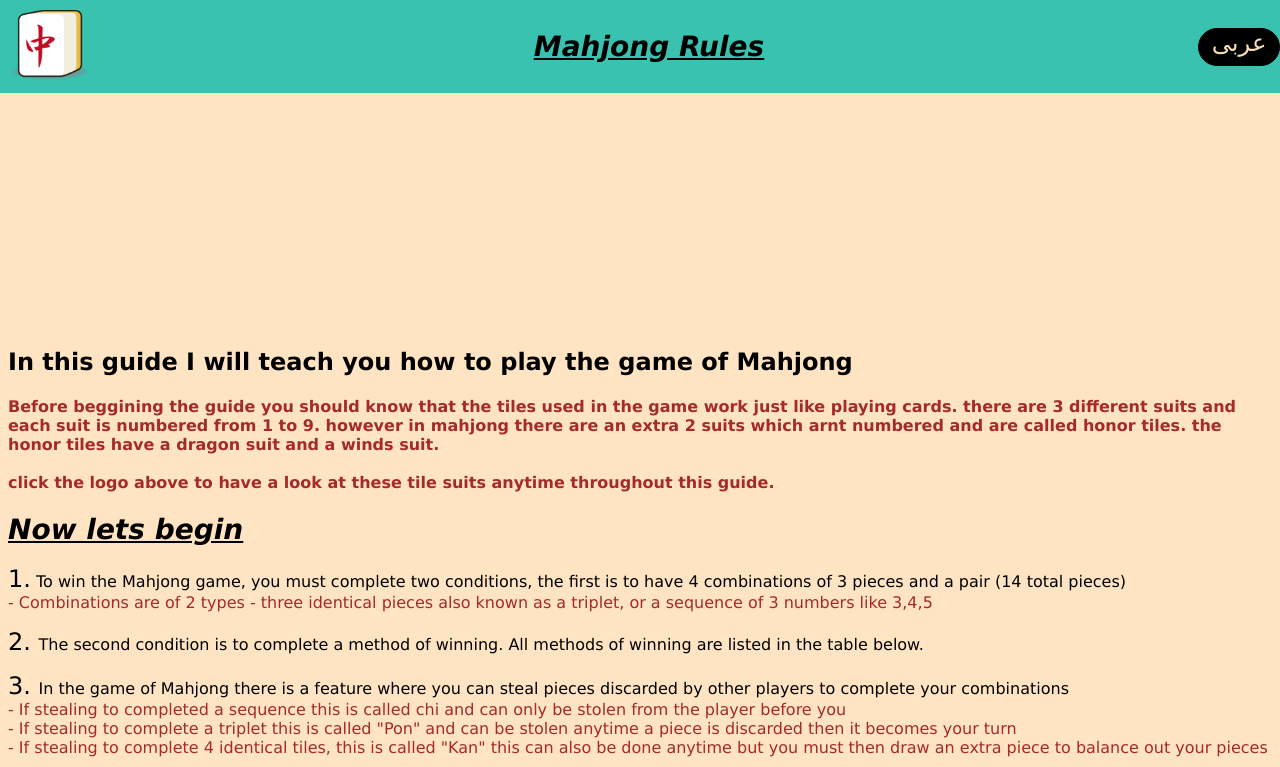
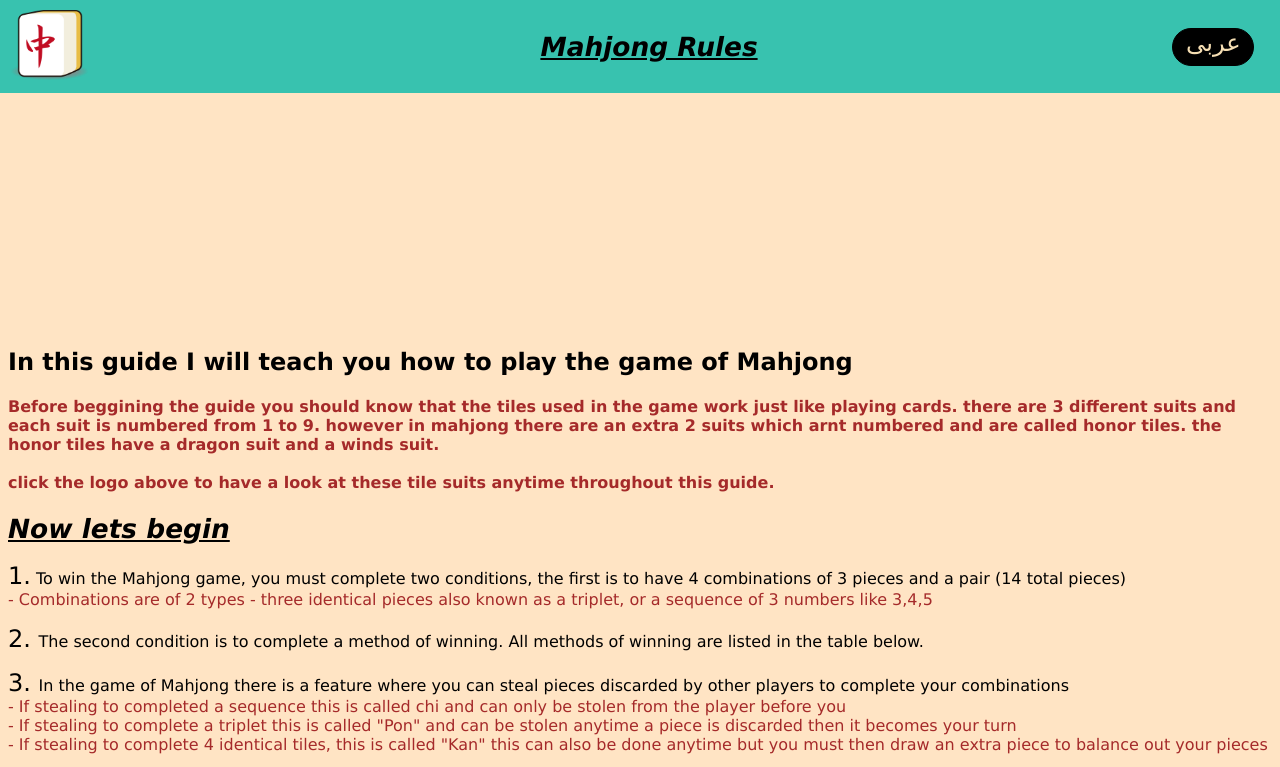
Before and after one commit to learnmahjong/learnmahjong.github.io, a plain HTML site: page english.html in a window 1280 px wide. Shown: the top 767 px of the page. Drawn offline with Linux system fonts and the light colour scheme.

Commit message:
Update styles.css

```diff
--- a/styles.css
+++ b/styles.css
@@ -21,7 +21,7 @@ h1 {
   text-decoration: underline;
 }
 h1 {
-  font-size: 3.5vh;
+  font-size: 3.3vh;
 }
 h2 {
   font-size: 3vh;
@@ -57,6 +57,8 @@ strong {
   font-size-adjust: 0.8;
   border-radius: 100px;
   text-align: center;
+    margin-left: -2vw;
+  margin-right: 2vw;
 }
 
 tr td:nth-child(2) {
```
